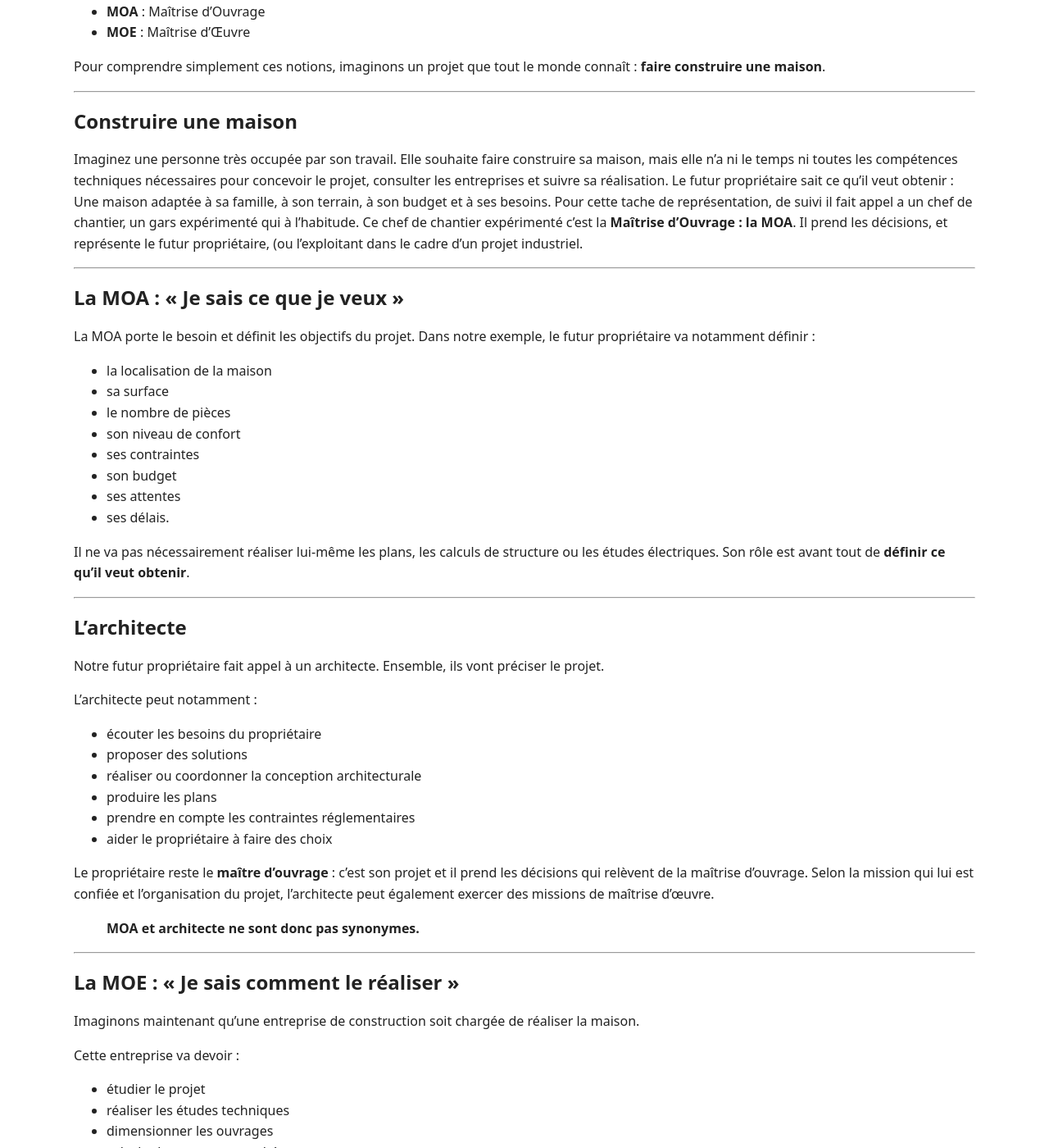
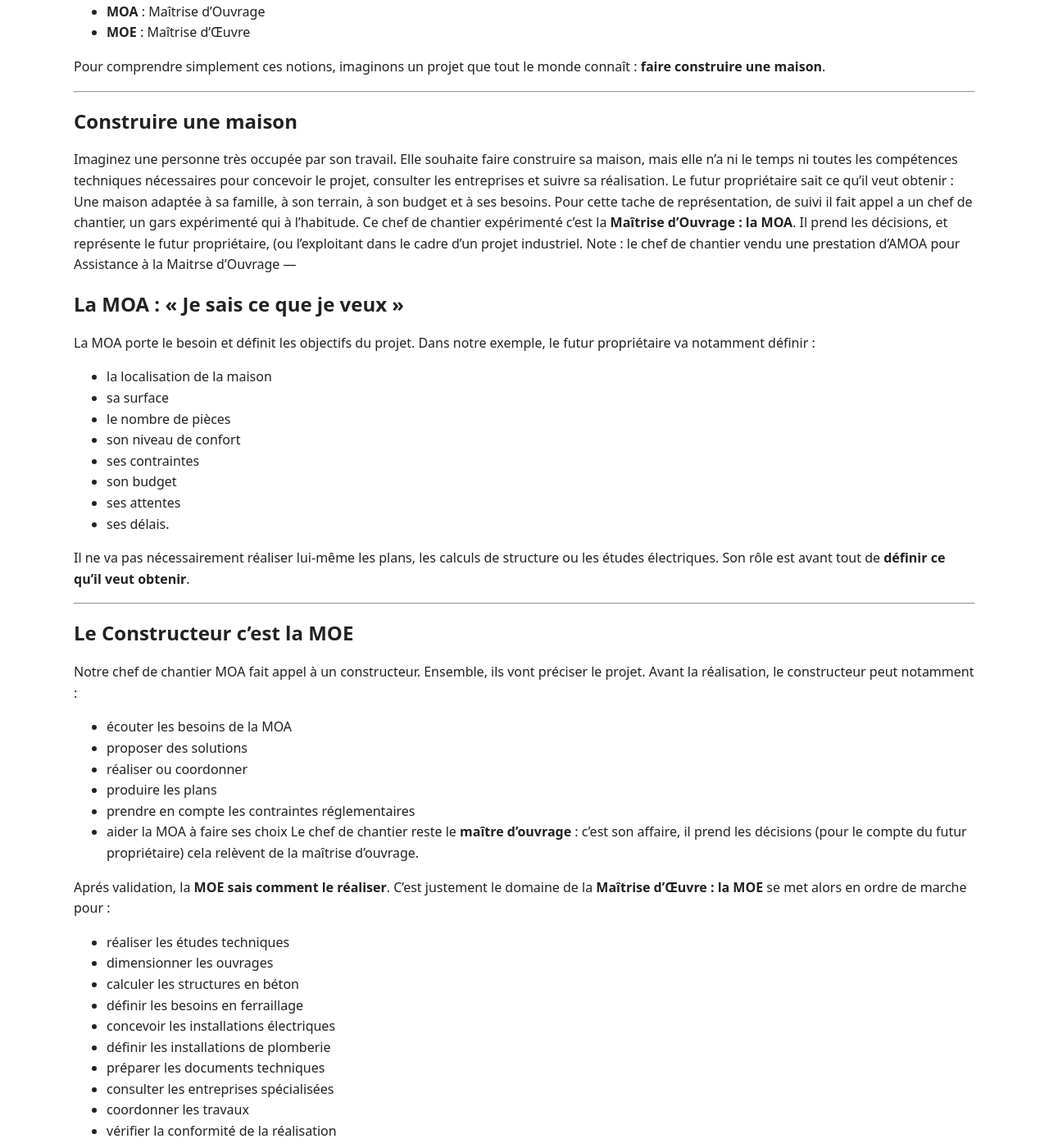
Before and after one commit to Cybrep/cyberreperes.github.io, a Jekyll site: the page built from comprendre/moa-moe.md, in a window 1280 px wide and 1400 px high, scrolled down 339 px. Shown: the whole window at 82% size. Built offline with Jekyll 4.4.1, drawn with Linux system fonts in a browser that asks for light colours; some of the changed text lies outside the part shown.

Commit message:
Mise à jour de la page MOA et MOE

```diff
--- a/comprendre/moa-moe.md
+++ b/comprendre/moa-moe.md
@@ -28,7 +28,7 @@ Pour comprendre simplement ces notions, imaginons un projet que tout le monde co
 
 Imaginez une personne très occupée par son travail. Elle souhaite faire construire sa maison, mais elle n'a ni le temps ni toutes les compétences techniques nécessaires pour concevoir le projet, consulter les entreprises et suivre sa réalisation. Le futur propriétaire sait ce qu'il veut obtenir : Une maison adaptée à sa famille, à son terrain, à son budget et à ses besoins. Pour cette tache de représentation, de suivi il fait appel a un chef de chantier, un gars expérimenté qui à l'habitude.
 Ce chef de chantier expérimenté c'est la **Maîtrise d'Ouvrage : la MOA**. Il prend les décisions, et représente le futur propriétaire, (ou l'exploitant dans le cadre d'un projet industriel.
-
+Note : le chef de chantier vendu une prestation d'AMOA pour Assistance à la Maitrse d'Ouvrage
 ---
 
 ## La MOA : « Je sais ce que je veux »
@@ -50,31 +50,19 @@ Son rôle est avant tout de **définir ce qu'il veut obtenir**.
 
 ---
 
-## L'architecte
+## Le Constructeur c'est la MOE
 
-Notre futur propriétaire fait appel à un architecte.
-Ensemble, ils vont préciser le projet.
-
-L'architecte peut notamment :
-
-- écouter les besoins du propriétaire
+Notre chef de chantier MOA fait appel à un constructeur. Ensemble, ils vont préciser le projet.
+Avant la réalisation, le constructeur peut notamment :
+- écouter les besoins de la MOA
 - proposer des solutions
-- réaliser ou coordonner la conception architecturale
+- réaliser ou coordonner
 - produire les plans
 - prendre en compte les contraintes réglementaires
-- aider le propriétaire à faire des choix
+- aider la MOA à faire ses choix
+Le chef de chantier reste le **maître d'ouvrage** : c'est son affaire, il prend les décisions (pour le compte du futur propriétaire) cela relèvent de la maîtrise d'ouvrage.
 
-Le propriétaire reste le **maître d'ouvrage** : c'est son projet et il prend les décisions qui relèvent de la maîtrise d'ouvrage.
-Selon la mission qui lui est confiée et l'organisation du projet, l'architecte peut également exercer des missions de maîtrise d'œuvre.
-> **MOA et architecte ne sont donc pas synonymes.**
-
----
-## La MOE : « Je sais comment le réaliser »
-
-Imaginons maintenant qu'une entreprise de construction soit chargée de réaliser la maison.
-
-Cette entreprise va devoir :
-- étudier le projet
+Aprés validation, la **MOE sais comment le réaliser**. C'est justement le domaine de la **Maîtrise d'Œuvre : la MOE** se met alors en ordre de marche pour :
 - réaliser les études techniques
 - dimensionner les ouvrages
 - calculer les structures en béton
@@ -104,7 +89,6 @@ Cette formulation est volontairement simplifiée. Dans les projets réels, les r
 
 Notre entreprise de construction ne va pas nécessairement réaliser elle-même tous les travaux.
 Elle peut préparer des cahiers des charges et consulter des entreprises spécialisées :
-
 - un terrassier
 - un maçon
 - un électricien
```
Also changed, not shown: other parts of comprendre/moa-moe.md (+0 -3 lines).
